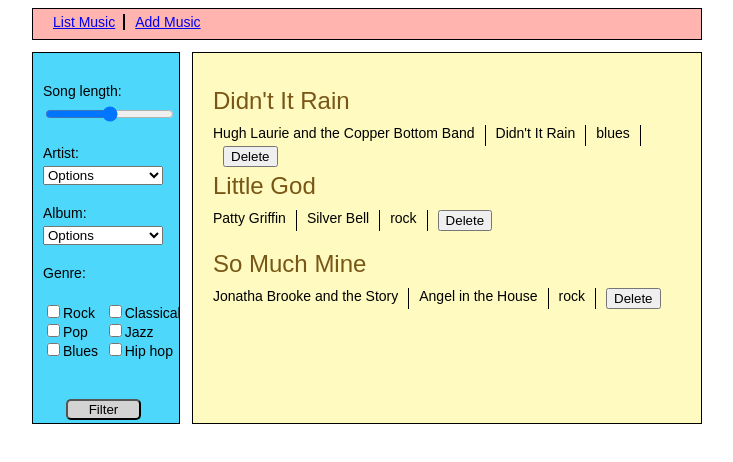
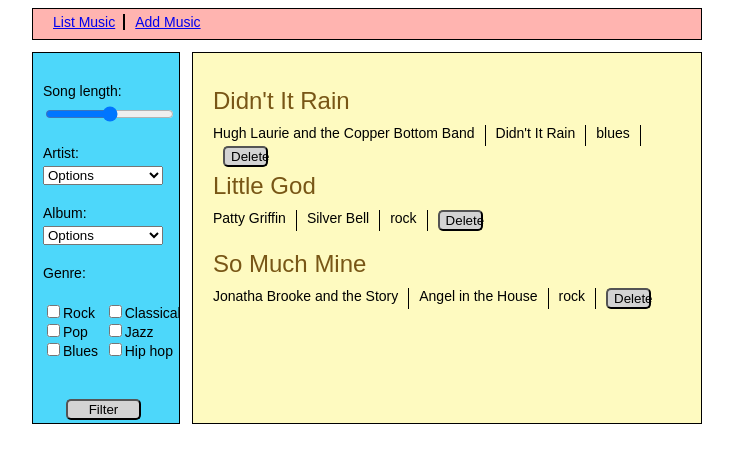
Before and after one commit to complikatyed/musicHistory, a plain HTML site: page index.html in a window 1280 px wide. Shown: the whole page, without its empty margins (26-759 px from the left). Drawn offline with Linux system fonts and the light colour scheme.

Commit message:
Style delete button

```diff
--- a/main.css
+++ b/main.css
@@ -60,6 +60,15 @@ li:last-of-type {
 .grey_button2 {
   position: relative;
   left: 38%;
+}
+
+.del_button {
+  border-radius: 5px;
+  background-color: lightgrey;
+  float: right;
+  width: 45px;
+
+  text-align: center;
 }
 
 select {
```
